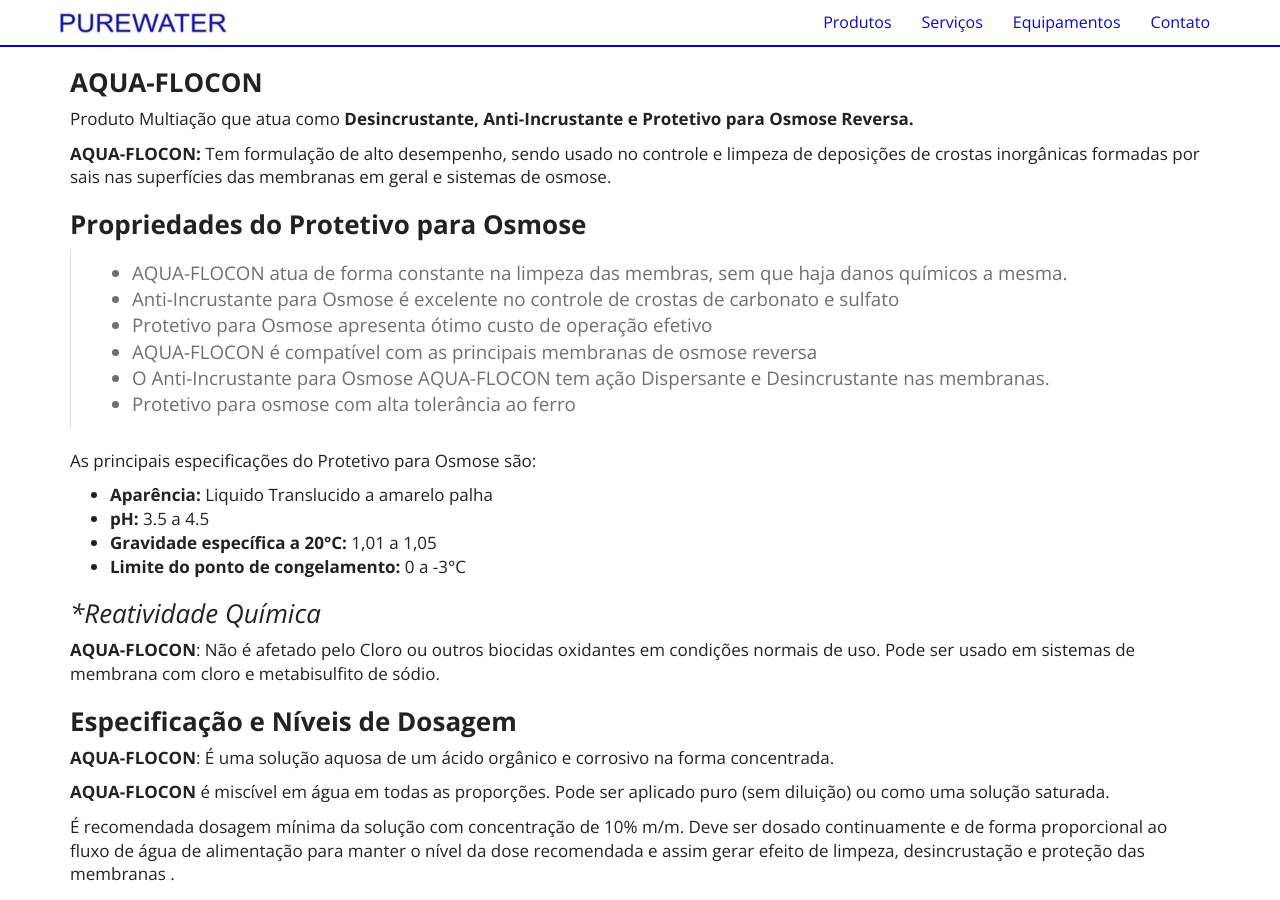
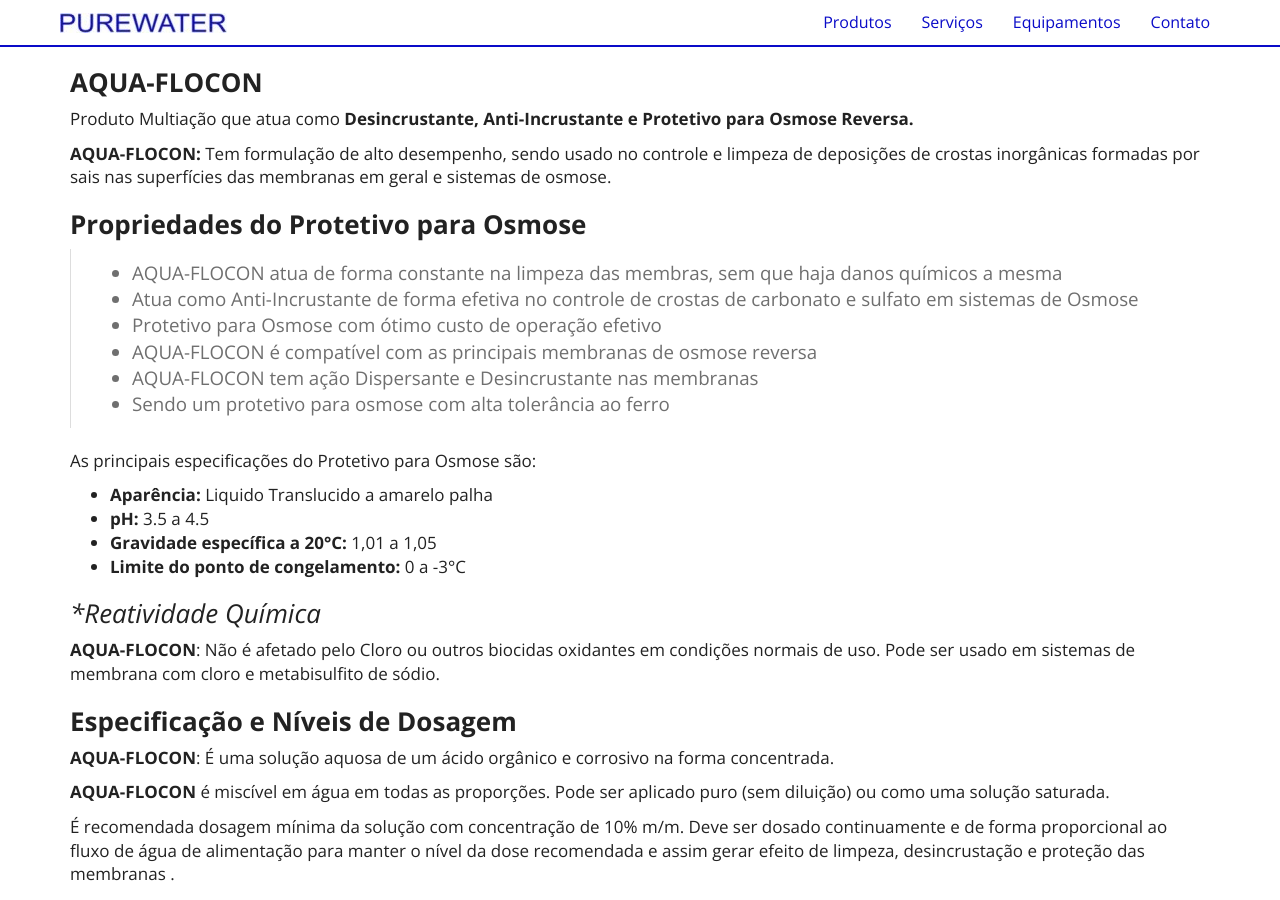
Before and after one commit to purewaterefluentes/purewaterefluentes.github.io, a Jekyll site: the page built from produtos/protetivo-membrana-osmose.md, in a window 1280 px wide and 900 px high, scrolled down 310 px. Built offline with Jekyll 4.4.1, drawn with Linux system fonts in a browser that asks for light colours; nearby versions of some CDN libraries; library files that are not in the unit come from our copies.

Commit message:
Update protetivo-membrana-osmose.md

```diff
--- a/produtos/protetivo-membrana-osmose.md
+++ b/produtos/protetivo-membrana-osmose.md
@@ -14,12 +14,12 @@
 ### **Propriedades do Protetivo para Osmose**
 
 >
-- AQUA-FLOCON atua de forma constante na limpeza das membras, sem que haja danos químicos a mesma.
-- Anti-Incrustante para Osmose é excelente no controle de crostas de carbonato e sulfato
-- Protetivo para Osmose apresenta ótimo custo de operação efetivo
+- AQUA-FLOCON atua de forma constante na limpeza das membras, sem que haja danos químicos a mesma
+- Atua como Anti-Incrustante de forma efetiva no controle de crostas de carbonato e sulfato em sistemas de Osmose
+- Protetivo para Osmose com ótimo custo de operação efetivo
 - AQUA-FLOCON é compatível com as principais membranas de osmose reversa
-- O Anti-Incrustante para Osmose AQUA-FLOCON tem ação Dispersante e Desincrustante nas membranas.
-- Protetivo para osmose com alta tolerância ao ferro
+- AQUA-FLOCON tem ação Dispersante e Desincrustante nas membranas
+- Sendo um protetivo para osmose com alta tolerância ao ferro
 >
 
 As principais especificações do Protetivo para Osmose são:
```
